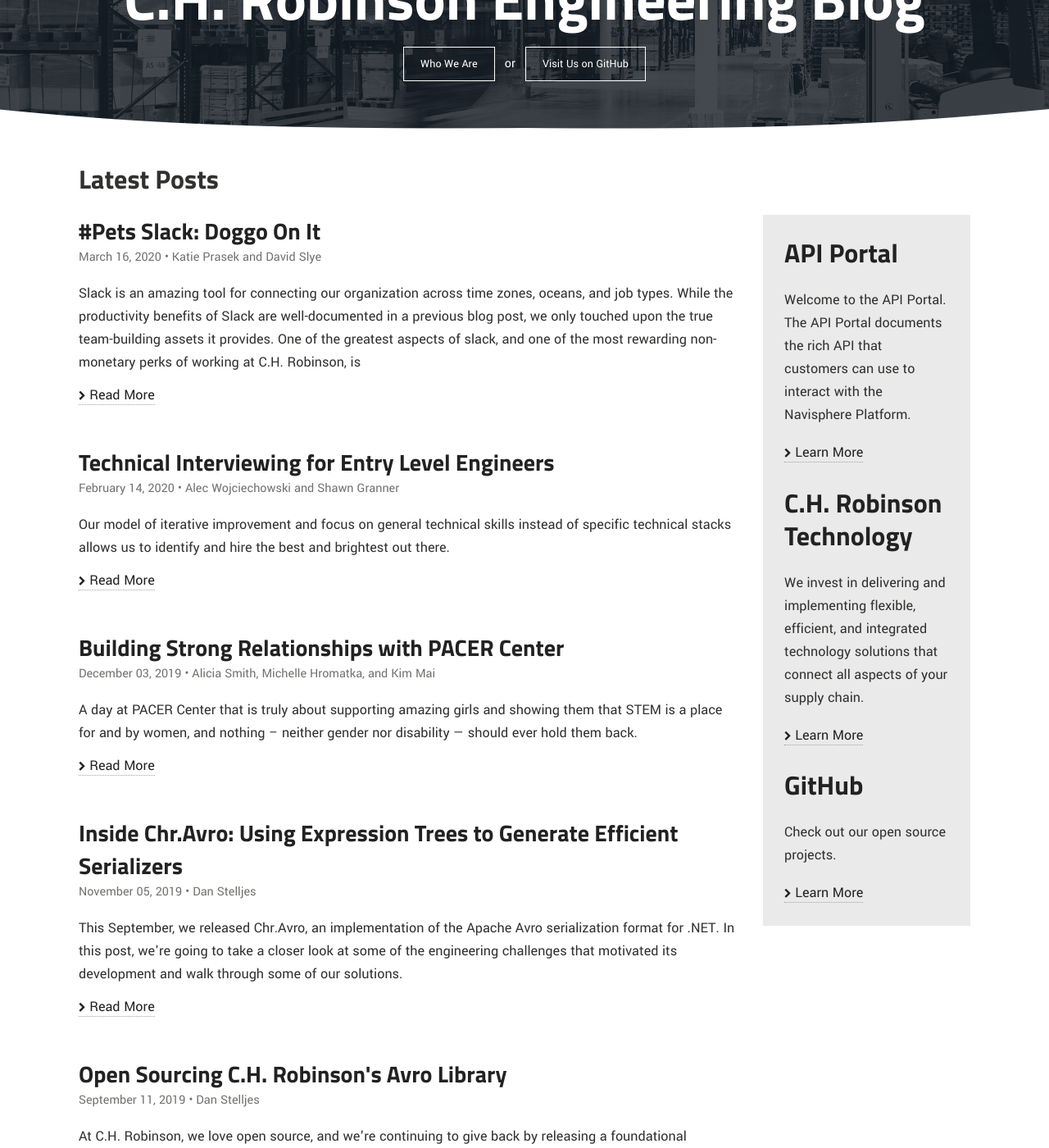
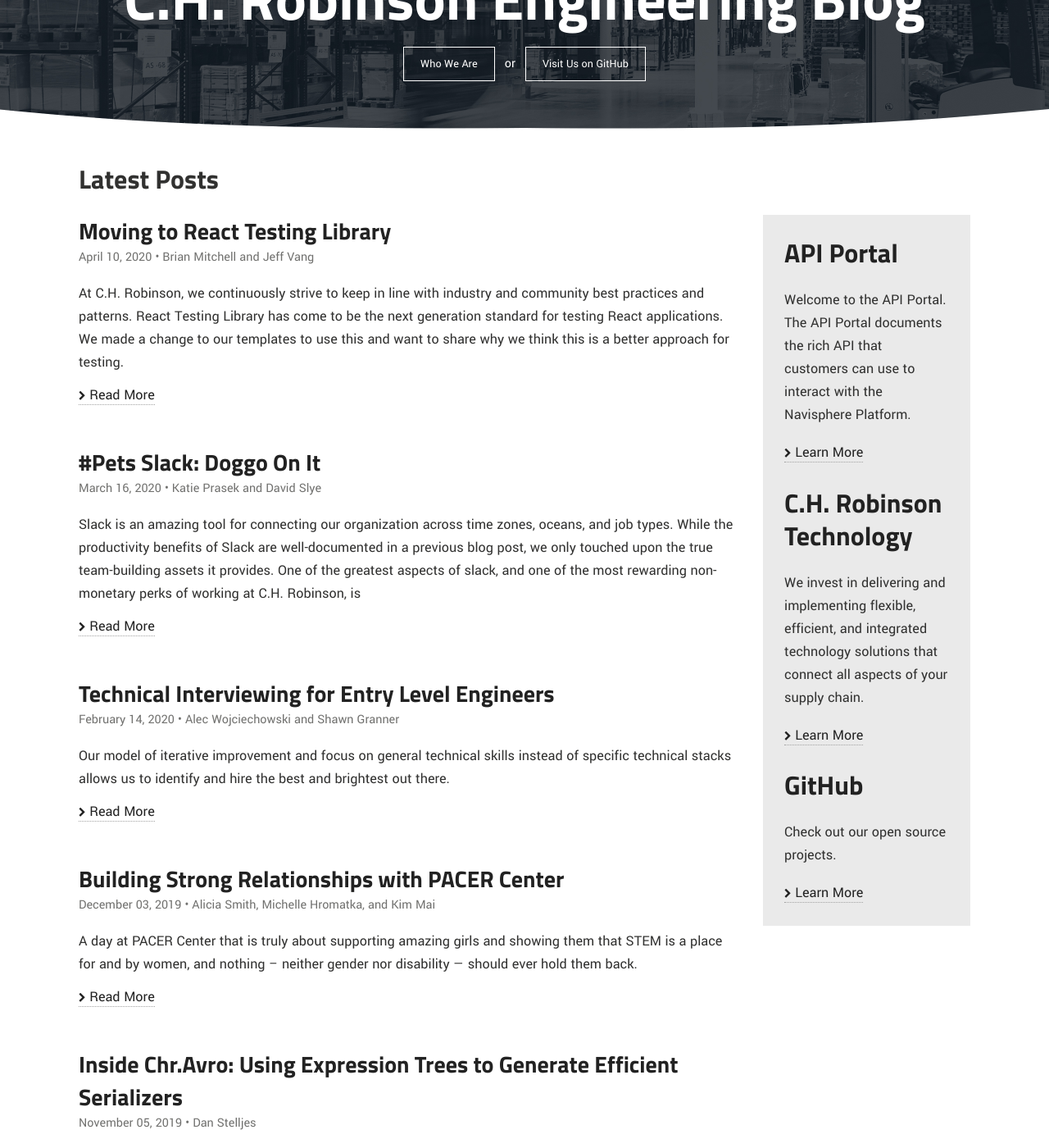
Before and after one commit to ch-robinson/ch-robinson.github.com, a Jekyll site: the page built from index.html, in a window 1280 px wide and 1400 px high, scrolled down 197 px. Shown: the whole window at 82% size. Built offline with Jekyll 4.4.1, drawn with Linux system fonts in a browser that asks for light colours; some of the changed lines change nothing that is shown; some of the changed text lies outside the part shown.

Commit message:
New Post: Moving to React Testing Library (#63)

```diff
--- a/_data/authors.yml
+++ b/_data/authors.yml
@@ -168,3 +168,8 @@
   name: Katie Prasek
   bio: >
     Manager of Analytics with Financial Operations. Orderer of #pets emoji stickers.
+vangjef:
+  name: Jeff Vang
+  bio: Software Engineer on the Tools and Patterns team.
+  web: https://www.linkedin.com/in/jeffrey-vang-72a97ba9/
+  gravatar: ebbb6c0c22a24be09e9d5221bccb94d8
--- /dev/null
+++ b/_posts/2020-04-10-moving-to-react-testing-library.md
@@ -0,0 +1,67 @@
+---
+layout: article
+title: Moving to React Testing Library
+authors:
+ - brianmitchell
+ - vangjef
+categories: [technology]
+excerpt: >
+  At C.H. Robinson, we continuously strive to keep in line with industry and community best practices and patterns. React Testing Library has come to be the next generation standard for testing React applications. We made a change to our templates to use this and want to share why we think this is a better approach for testing.
+tags: [React]
+disclaimer: true
+---
+
+At C.H. Robinson, we continuously strive to keep in line with industry and community best practices and patterns. React Testing Library has come to be the next generation standard for testing [React](https://reactjs.org/) applications. We made a change to our templates to use this and want to share why we think this is a better approach for testing.
+
+## Where We're Coming From
+
+Since [introducing React](https://engineering.chrobinson.com/technology/react-at-ch-robinson/) into our technology matrix, we have provided configurations and examples for testing our applications with [Enzyme](https://enzymejs.github.io/enzyme/). Enzyme provides APIs around shallow and full rendering components and has utilities for getting a handle on class component state, custom methods, and React component lifecycle methods. This allows developers to test logic inside their components, but also have the flexibility to use different testing ideologies, such as exclusively interacting with components through the render tree.
+
+## What is Happening?
+
+In the past year, not only the React community, but also the official [React docs](https://reactjs.org/docs/testing.html#tools) and [Create React App](https://github.com/facebook/create-react-app/pull/7881) have moved to recommend and provide default configuration for [React Testing Library](https://testing-library.com/docs/react-testing-library/intro) (RTL). We want to keep with the greater React community and have made changes to add it for all new React applications. Our current React template and associated tooling, which is an extension of [react-scripts](https://www.npmjs.com/package/react-scripts) (part of Create React App), is now utilizing RTL as the default testing library over Enzyme.
+
+## React Testing Library
+
+React Testing Library is a set of utilities that wrap around [react-dom](https://www.npmjs.com/package/react-dom) and react-dom/test-utils to render components to the DOM for testing. It was created by Kent C. Dodds, a React educator and open-source developer, who is notable for creating [Downshift](https://github.com/downshift-js/downshift), [cross-env](https://github.com/kentcdodds/cross-env), [all-contributors](https://github.com/all-contributors/all-contributors), [babel-plugin-macros](https://github.com/kentcdodds/babel-plugin-macros), and [Testing Library](https://testing-library.com/) (of which React Testing Library is a part). He wrote a great [introduction post](https://kentcdodds.com/blog/introducing-the-react-testing-library) to RTL that we recommend you read if you aren't familiar.
+
+### Testing the Latest React Features
+
+React is continually evolving and releasing new features. Historically speaking, Enzyme has tended to lag in updating their utilities to handle these new features. RTL, conversely, is a much thinner wrapper around React's native testing utilities, so it doesn't need to be updated as new features are released. In practice, this means that as React releases features like Context, hooks, and Suspense, we can use these features right away and effectively test them faster, more reliably, and with more confidence.
+
+### Paradigm Shift from Implementation to Usage
+
+RTL renders components to the DOM, so to test them, you must interact with a rendered component through the DOM as a user would. You cannot "peek" inside the state or implementation of your component like you can with Enzyme. This brings benefits to our tests:
+
+- Avoids testing implementation details
+- Tests the integration of components with each other
+- Tests are user driven
+- Encourages more accessible components
+- Keeps our tests resilient to changes in our components' implementations (the best test is one that still passes when nearly rewriting a component, provided it renders a similar tree)
+RTL is a small wrapper around DOM Testing Library, which is a set of utilities to get DOM nodes based on query functions, such as:
+- Text content
+- Placeholder
+- Alt text
+- Title
+- Display value
+- Role
+- Label (including aria-label)
+- The `data-testid` attribute
+
+Getting a handle on elements through these queries encourages well-labeled and accessible UIs through setting element attributes, which also makes tests easier to write. A good practice to approach testing is from the perspective of how a user would interact with our application. For example, seeing the label "Order Number" above a text input would inform that user that the input is for "Order Number." When testing this component, you could query by the label "Order Number" and enter text into the corresponding input, much like how a user searches for a label, then enters text in the input connected to that label. This is user driven testing. Setting other attributes on elements can make an application more accessible and easier to test with the provided queries.
+
+A benefit of testing what a component renders means that using a class or functional (with hooks) component is an implementation detail. When compared to Enzyme's `shallow`, RTL makes testing function components with hooks easier. It may be nearly impossible to get coverage on your lines and branches of code with testing each component in isolation, depending on how you build your application and the interoperability of the components. We've found that this means we often don't have [a test per component](https://kentcdodds.com/blog/write-fewer-longer-tests), but more per section or page of an application, as long as we test the use cases of that tree of components. This might sound more like end-to-end testing, but network calls and browser state are still mocked, so they are integration tests and still closer to unit tests. This being said, there is still a place for unit tests. Moving helper logic to pure utility functions makes components cleaner and easier to understand, and the difficult logic can still be unit tested and cover every branch and use case.
+
+## What about Shallow Rendering?
+
+Short answer: you can't!* :smile:
+
+RTL is built around the idea of treating your components as a black box and testing that component's API (consuming props and context and returning a render tree). All components render and work together when you run your application in a browser. Although shallow rendered components in tests are isolated, they could continue to pass even if your application would break.
+
+Testing implementation details can lead to [false positives and false negatives](https://kentcdodds.com/blog/testing-implementation-details) and make your tests more prone to breaking when you change the component over time. Using RTL or Enzyme's `mount` renders the entire component tree. This can make your tests more resilient to implementation changes, and it tests the relationships between components in the same way they would when running the application. Enzyme's utilities, especially `shallow`, make it easy to slip into the mindset of testing implementation details rather than the component's API, while also overlooking the component's inherent coupling to its children.
+
+\* If you need to "not render" the children of a component, you can always [`jest.mock`](https://jestjs.io/docs/en/jest-object#jestmockmodulename-factory-options) it and move on with life. This becomes painful to maintain, so don't go overboard.
+
+## Summary
+
+Moving to React Testing Library is a result of continued adoption of current best practices and standards. Using RTL encourages a new mindset to write our React applications in a more user-driven and accessible manner. It also helps us avoid testing implementation details, a practice that, with frequent updates to source, slows us down in the long run. Taking a step back to improve our process and efficiency helps us to continue fostering a culture of engineering focus and innovation.
```
